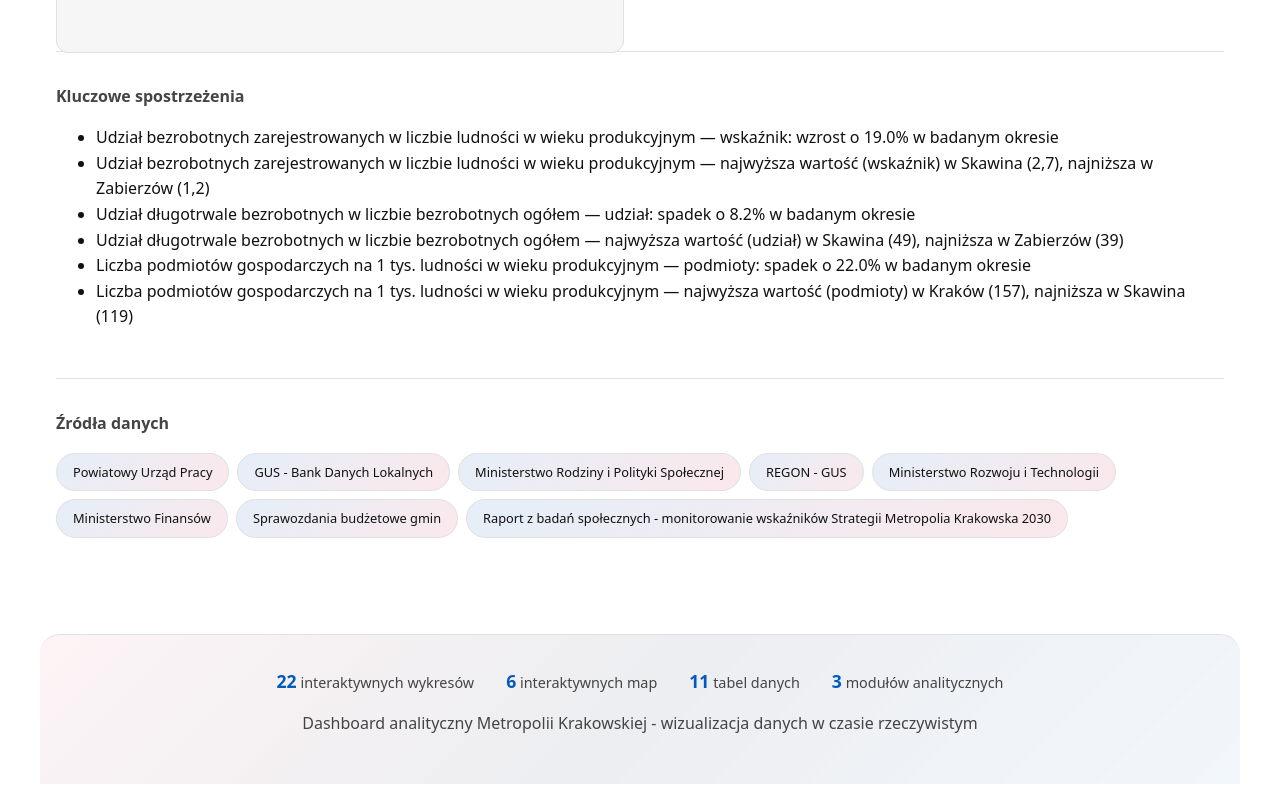
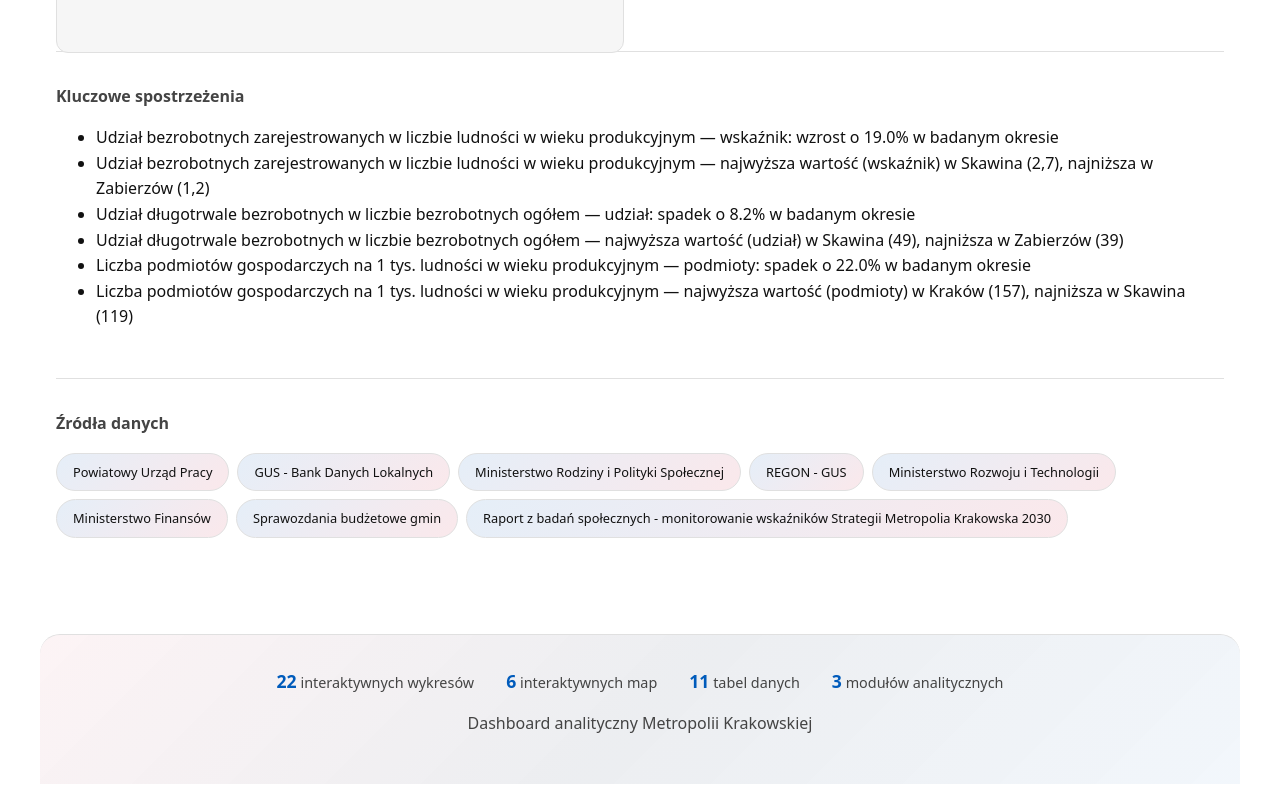
Before and after one commit to gagop/com-mk-dashboard, a Svelte app: page / in a window 1280 px wide. Shown: the part 5852-6652 px from the top of the page. Built offline with nearby package versions, Linux system fonts and the light colour scheme.

Commit message:
feat: remove information from the footer

```diff
--- a/src/App.svelte
+++ b/src/App.svelte
@@ -425,7 +425,7 @@
           <strong>{sections.length}</strong> modułów analitycznych
         </span>
       </div>
-      <p>Dashboard analityczny Metropolii Krakowskiej - wizualizacja danych w czasie rzeczywistym</p>
+      <p>Dashboard analityczny Metropolii Krakowskiej</p>
     </div>
   </footer>
 </main>
```
